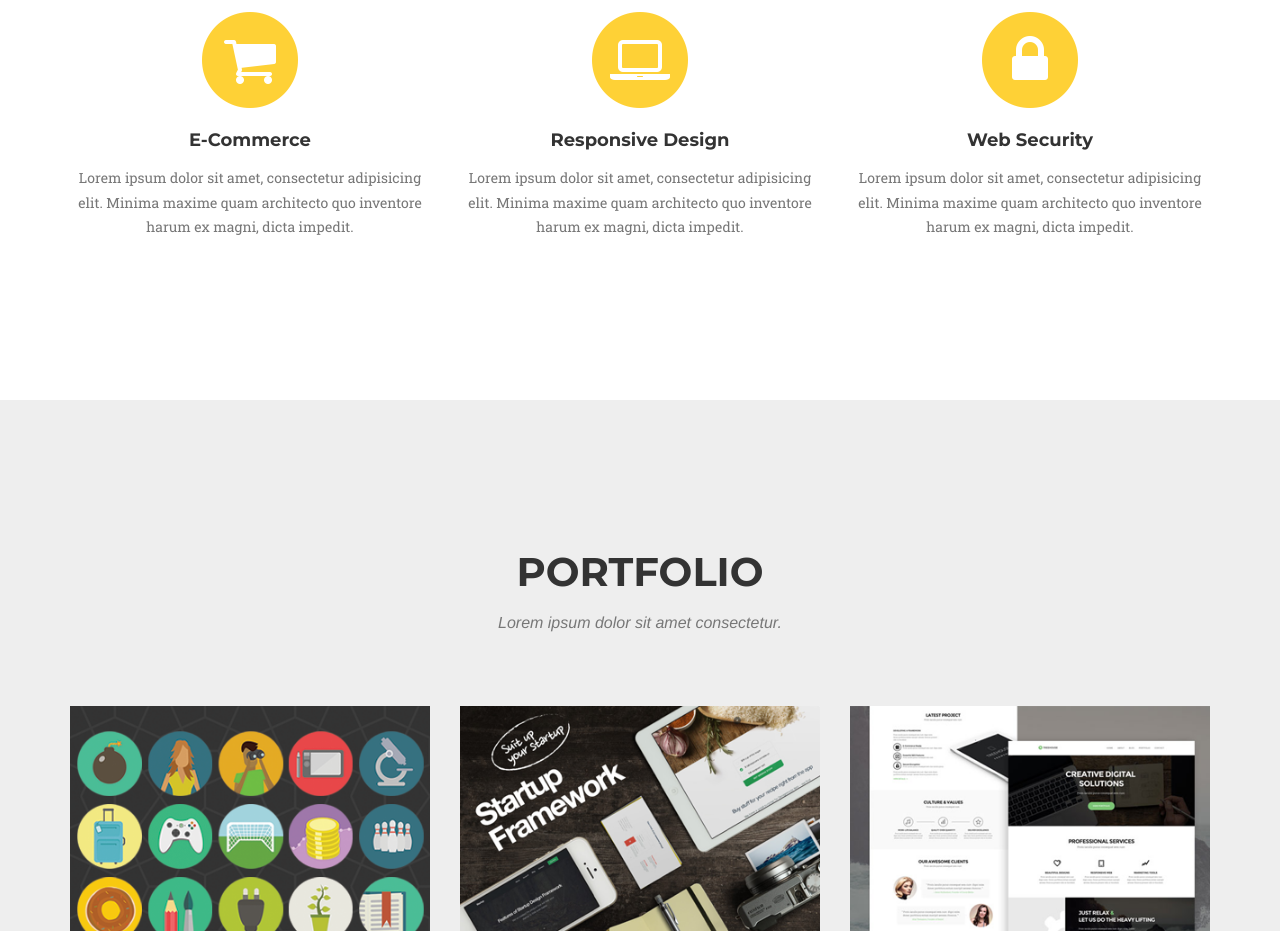
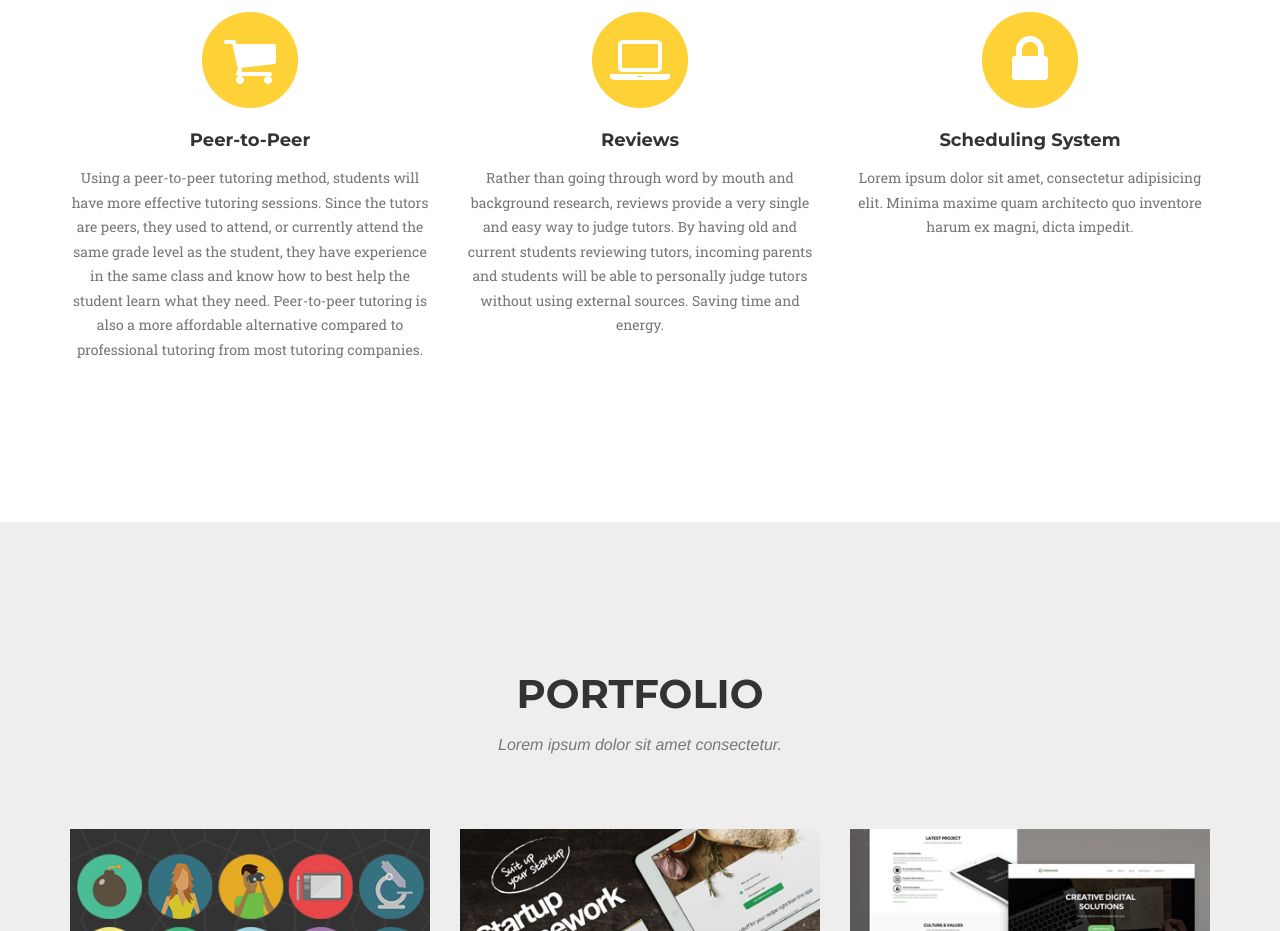
Before and after one commit to KnowledgeDojo/knowledgedojo.github.io, a website: page index.html in a window 1280 px wide. Shown: the part 1060-1991 px from the top of the page. Drawn offline with nearby package versions, Linux system fonts and the light colour scheme; a web font is replaced by a local one.

Commit message:
Updated services

```diff
--- a/index.html
+++ b/index.html
@@ -100,23 +100,23 @@
                         <i class="fa fa-circle fa-stack-2x text-primary"></i>
                         <i class="fa fa-shopping-cart fa-stack-1x fa-inverse"></i>
                     </span>
-                    <h4 class="service-heading">E-Commerce</h4>
-                    <p class="text-muted">Lorem ipsum dolor sit amet, consectetur adipisicing elit. Minima maxime quam architecto quo inventore harum ex magni, dicta impedit.</p>
+                    <h4 class="service-heading">Peer-to-Peer</h4>
+                    <p class="text-muted">Using a peer-to-peer tutoring method, students will have more effective tutoring sessions. Since the tutors are peers, they used to attend, or currently attend the same grade level as the student, they have experience in the same class and know how to best help the student learn what they need. Peer-to-peer tutoring is also a more affordable alternative compared to professional tutoring from most tutoring companies. </p>
                 </div>
                 <div class="col-md-4">
                     <span class="fa-stack fa-4x">
                         <i class="fa fa-circle fa-stack-2x text-primary"></i>
                         <i class="fa fa-laptop fa-stack-1x fa-inverse"></i>
                     </span>
-                    <h4 class="service-heading">Responsive Design</h4>
-                    <p class="text-muted">Lorem ipsum dolor sit amet, consectetur adipisicing elit. Minima maxime quam architecto quo inventore harum ex magni, dicta impedit.</p>
+                    <h4 class="service-heading">Reviews</h4>
+                    <p class="text-muted">Rather than going through word by mouth and background research, reviews provide a very single and easy way to judge tutors. By having old and current students reviewing tutors, incoming parents and students will be able to personally judge tutors without using external sources. Saving time and energy.</p>
                 </div>
                 <div class="col-md-4">
                     <span class="fa-stack fa-4x">
                         <i class="fa fa-circle fa-stack-2x text-primary"></i>
                         <i class="fa fa-lock fa-stack-1x fa-inverse"></i>
                     </span>
-                    <h4 class="service-heading">Web Security</h4>
+                    <h4 class="service-heading">Scheduling System</h4>
                     <p class="text-muted">Lorem ipsum dolor sit amet, consectetur adipisicing elit. Minima maxime quam architecto quo inventore harum ex magni, dicta impedit.</p>
                 </div>
             </div>
```
